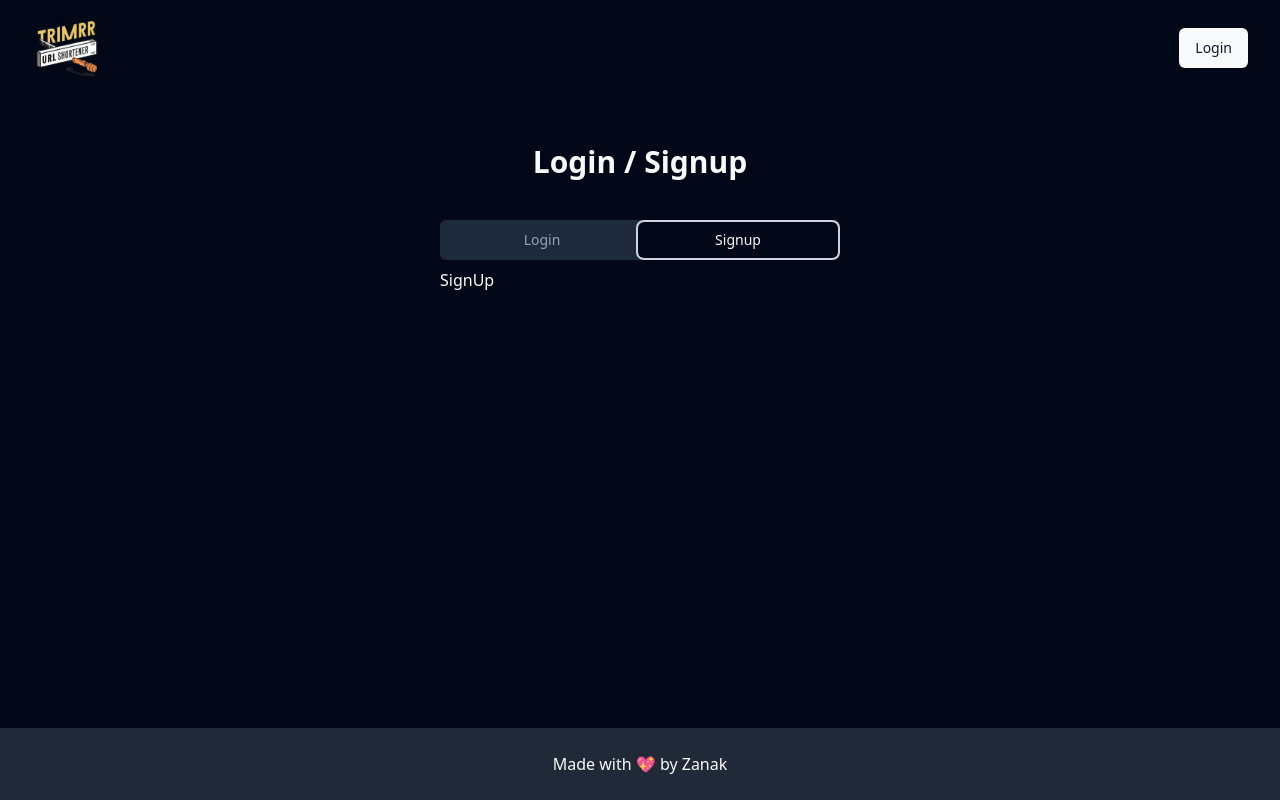
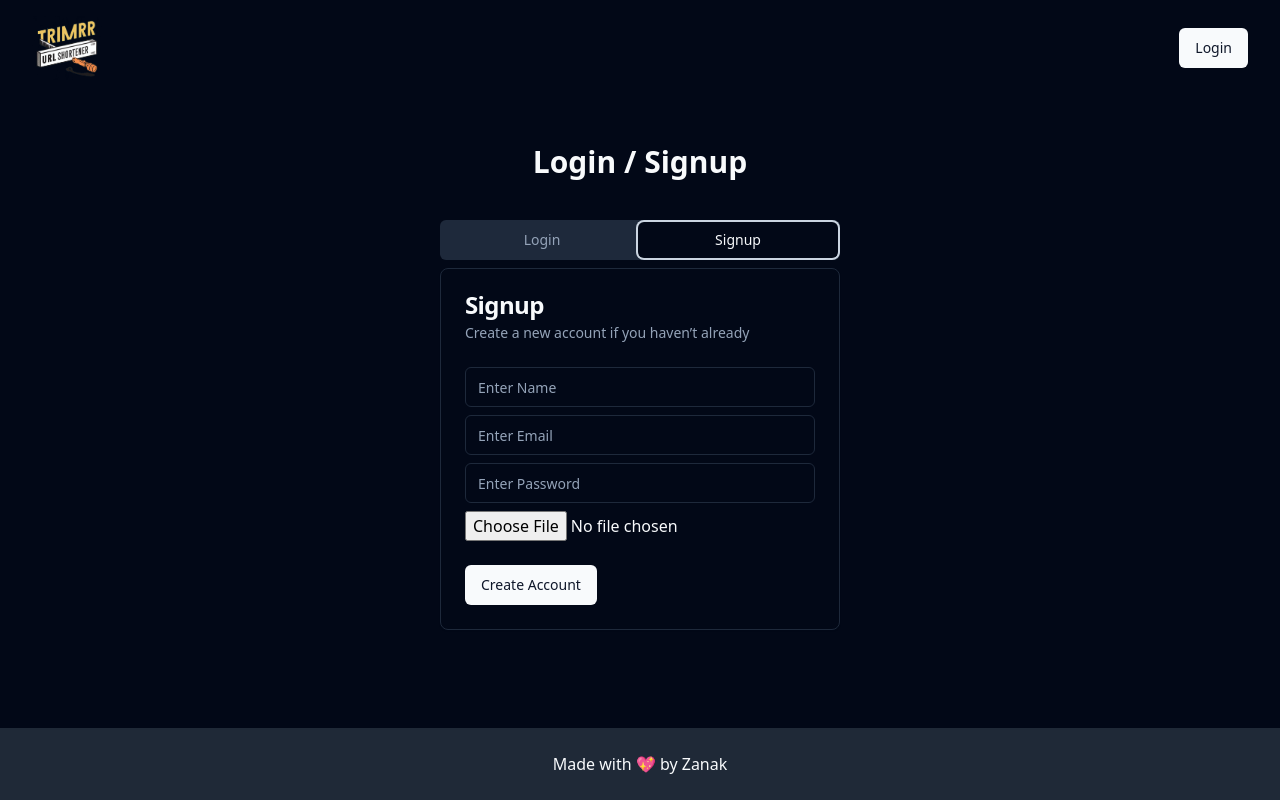
Before and after one commit to suryabanshi-janak/sano-url, a React (Vite) app: page /auth in a window 1280 px wide. Both pictures are taken after a click on the tab "Signup". Built offline with nearby package versions, Linux system fonts and the light colour scheme; no server answers.

Commit message:
feat: adding signup ui

```diff
--- a/src/components/auth/SignUp.tsx
+++ b/src/components/auth/SignUp.tsx
@@ -1,3 +1,145 @@
-export default function SignUp() {
-  return <div>SignUp</div>;
-}
+import { useEffect, useState } from 'react';
+import { useNavigate, useSearchParams } from 'react-router-dom';
+import { Loader2 } from 'lucide-react';
+
+import { Input } from '../ui/input';
+import * as Yup from 'yup';
+import {
+  Card,
+  CardContent,
+  CardDescription,
+  CardFooter,
+  CardHeader,
+  CardTitle,
+} from '../ui/card';
+import { Button } from '../ui/button';
+import useFetch from '@/hooks/useFetch';
+import { signUp } from '@/db/auth';
+import Error from '../Error';
+import { AuthError } from '@supabase/supabase-js';
+
+const Signup = () => {
+  const [searchParams] = useSearchParams();
+  const longLink = searchParams.get('url');
+
+  const navigate = useNavigate();
+
+  const [errors, setErrors] = useState<Record<string, string>>({});
+  const [formData, setFormData] = useState<{
+    name: string;
+    email: string;
+    password: string;
+    profile_pic: null | File;
+  }>({
+    name: '',
+    email: '',
+    password: '',
+    profile_pic: null,
+  });
+
+  const handleInputChange = (e: React.ChangeEvent<HTMLInputElement>) => {
+    const { name, value, files } = e.target;
+    setFormData((prevState) => ({
+      ...prevState,
+      [name]: files ? files[0] : value,
+    }));
+  };
+
+  const { loading, error, fn: fnSignup, data } = useFetch(signUp, formData);
+
+  useEffect(() => {
+    if (error === null && data) {
+      navigate(`/dashboard?${longLink ? `url=${longLink}` : ''}`);
+    }
+    // eslint-disable-next-line react-hooks/exhaustive-deps
+  }, [error, loading]);
+
+  const onSignup = async () => {
+    setErrors({});
+    try {
+      const schema = Yup.object().shape({
+        name: Yup.string().required('Name is required'),
+        email: Yup.string()
+          .email('Invalid email')
+          .required('Email is required'),
+        password: Yup.string()
+          .min(6, 'Password must be at least 6 characters')
+          .required('Password is required'),
+        profile_pic: Yup.mixed().required('Profile picture is required'),
+      });
+
+      await schema.validate(formData, { abortEarly: false });
+      await fnSignup();
+    } catch (error) {
+      if (error instanceof Yup.ValidationError) {
+        const newErrors: Record<string, string> = {};
+
+        error?.inner?.forEach((err) => {
+          if (err?.path) newErrors[err.path] = err.message;
+        });
+
+        setErrors(newErrors);
+      }
+    }
+  };
+
+  return (
+    <Card>
+      <CardHeader>
+        <CardTitle>Signup</CardTitle>
+        <CardDescription>
+          Create a new account if you haven&rsquo;t already
+        </CardDescription>
+        {(error as AuthError) && (
+          <Error message={(error as AuthError).message} />
+        )}
+      </CardHeader>
+      <CardContent className='space-y-2'>
+        <div className='space-y-1'>
+          <Input
+            name='name'
+            type='text'
+            placeholder='Enter Name'
+            onChange={handleInputChange}
+          />
+        </div>
+        {errors.name && <Error message={errors.name} />}
+        <div className='space-y-1'>
+          <Input
+            name='email'
+            type='email'
+            placeholder='Enter Email'
+            onChange={handleInputChange}
+          />
+        </div>
+        {errors.email && <Error message={errors.email} />}
+        <div className='space-y-1'>
+          <Input
+            name='password'
+            type='password'
+            placeholder='Enter Password'
+            onChange={handleInputChange}
+          />
+        </div>
+        {errors.password && <Error message={errors.password} />}
+        <div className='space-y-1'>
+          <input
+            name='profile_pic'
+            type='file'
+            accept='image/*'
+            onChange={handleInputChange}
+          />
+        </div>
+        {errors.profile_pic && <Error message={errors.profile_pic} />}
+      </CardContent>
+      <CardFooter>
+        <Button onClick={onSignup} disabled={loading || false}>
+          {loading && <Loader2 className='mr-2 size-4' />}
+          Create Account
+        </Button>
+      </CardFooter>
+    </Card>
+  );
+};
+
+export default Signup;
```
